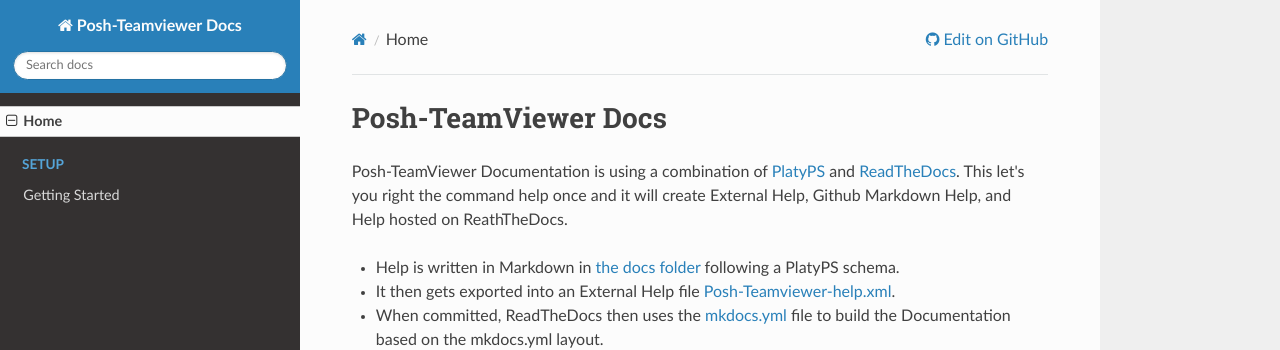
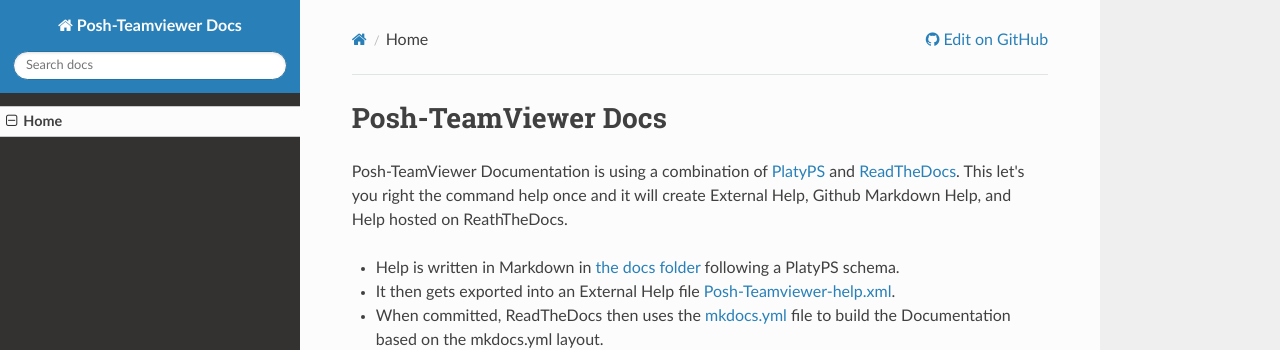
Before and after one commit to gerane/Posh-Teamviewer, an MkDocs documentation site: the page built from docs/index.md, in a window 1280 px wide. Shown: the top 350 px of the page. Built offline with MkDocs 1.6.1, drawn with Linux system fonts in a browser that asks for light colours; nearby versions of some CDN libraries; old or Windows-style settings are respelled for this version of MkDocs.

Commit message:
Remove Access Token Setup ref in mkdocs

```diff
--- a/mkdocs.yml
+++ b/mkdocs.yml
@@ -3,5 +3,3 @@ repo_url: https://github.com/gerane/Posh-Teamviewer
 theme: readthedocs
 pages:
 - Home: index.md
-- Setup:
-    - Getting Started: Setup/Getting-Started.md
```
